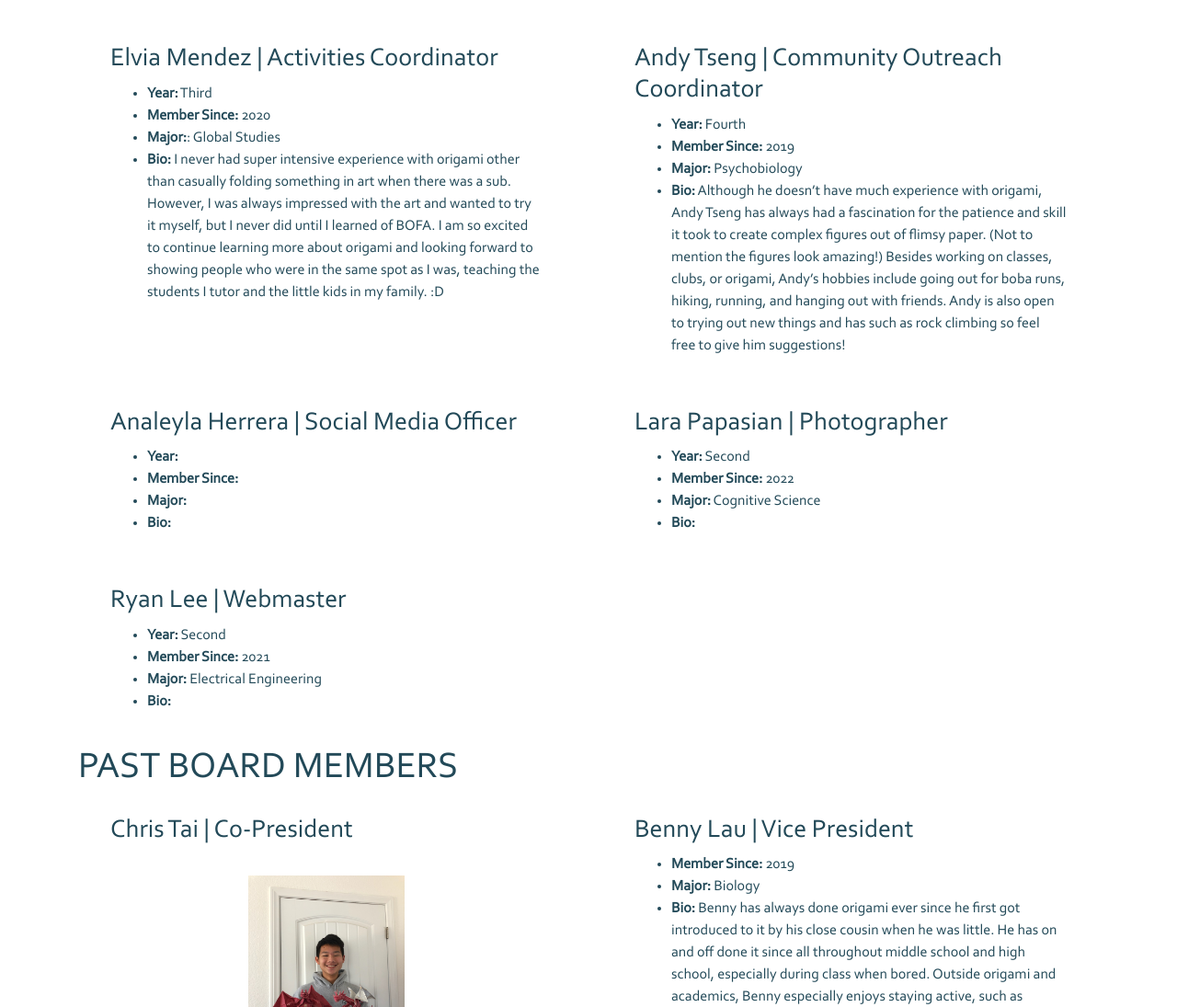
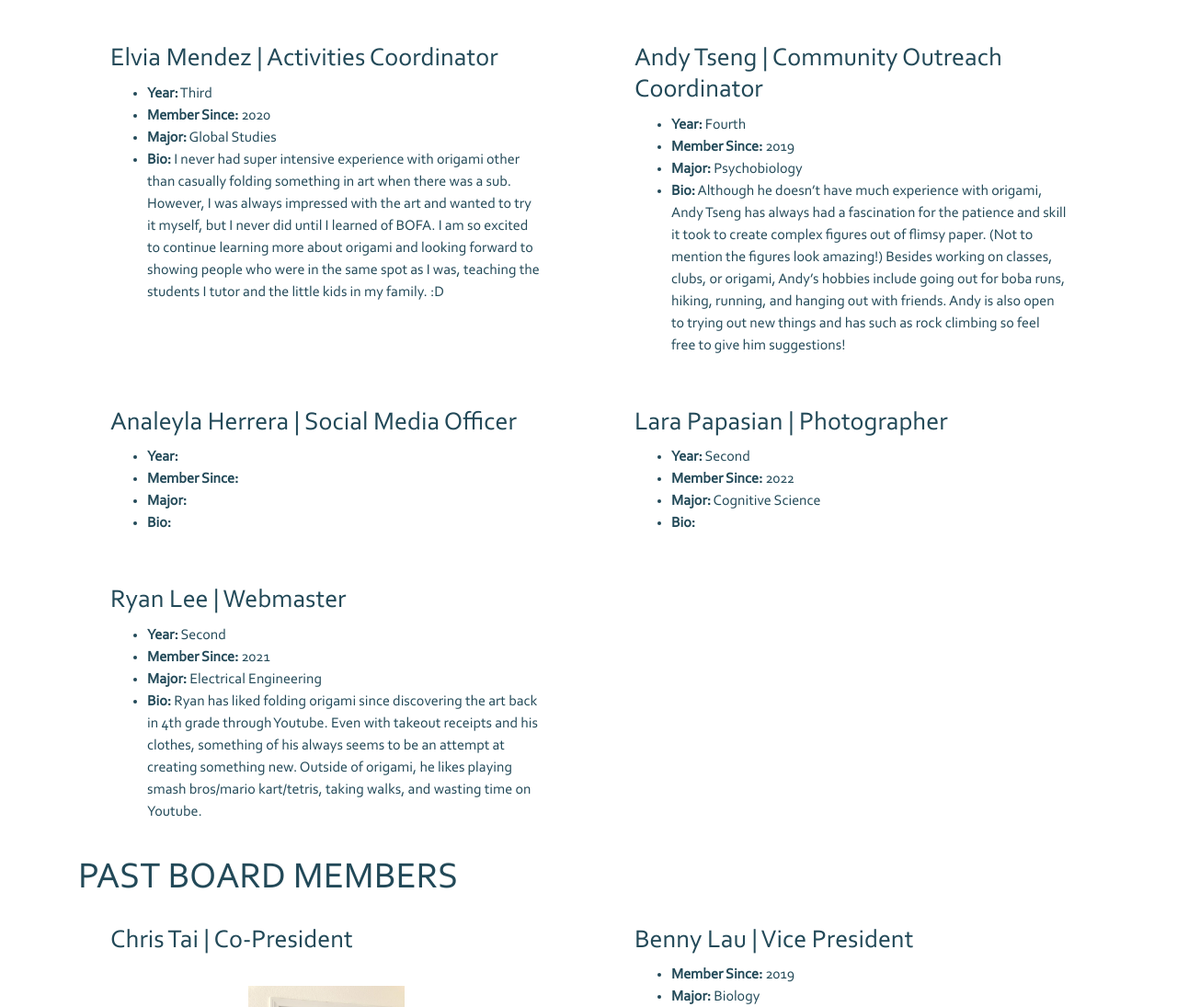
Before and after one commit to ryanlee4390/BOFA-Website, a website: page src/boardmembers.html in a window 1280 px wide. Shown: the part 1600-2695 px from the top of the page at 92% size. Drawn offline with nearby package versions, Linux system fonts and the light colour scheme.

Commit message:
Fix typo, edit bios

```diff
--- a/src/boardmembers.html
+++ b/src/boardmembers.html
@@ -101,7 +101,7 @@
                 <ul>
                     <li><strong>Year:</strong> Second</li>
                     <li><strong>Member Since:</strong> 2021</li>
-                    <li><strong>Major:</strong>: MCDB</li>
+                    <li><strong>Major:</strong> MCDB</li>
                     <li><strong>Bio:</strong>  Vivek has always been a fan of origami, and started folding by
                         giving out cranes in high school. He’s probably one of the worst folders in the club.
                         Vivek represents the beginner level and shows that all levels of experience are welcome.
@@ -117,7 +117,7 @@
                 <ul>
                     <li><strong>Year:</strong> Fourth</li>
                     <li><strong>Member Since:</strong> 2020</li>
-                    <li><strong>Major:</strong>: Psychobiology </li>
+                    <li><strong>Major:</strong> Psychobiology </li>
                     <li><strong>Bio:</strong> Joyce has been folding origami since high school and is
                         very fascinated by origami applications to science. She really likes origami
                         giraffes because they are her favorite animals, and she thinks the Alice Gray
@@ -161,7 +161,7 @@
                 <ul>
                     <li><strong>Year:</strong> Third</li>
                     <li><strong>Member Since:</strong> 2020</li>
-                    <li><strong>Major:</strong>: Global Studies</li>
+                    <li><strong>Major:</strong> Global Studies</li>
                     <li><strong>Bio:</strong> I never had super intensive experience with origami other
                         than casually folding something in art when there was a sub. However, I was
                         always impressed with the art and wanted to try it myself, but I never did until
@@ -215,7 +215,10 @@
                     <li><strong>Year:</strong> Second</li>
                     <li><strong>Member Since:</strong> 2021</li>
                     <li><strong>Major:</strong> Electrical Engineering</li>
-                    <li><strong>Bio:</strong> </li>
+                    <li><strong>Bio:</strong> Ryan has liked folding origami since discovering the art back in
+                    4th grade through Youtube. Even with takeout receipts and his clothes, something of his always seems to be
+                    an attempt at creating something new. Outside of origami, he likes playing smash bros/mario kart/tetris,
+                    taking walks, and wasting time on Youtube.</li>
                 </ul>
             </div>
 
```
